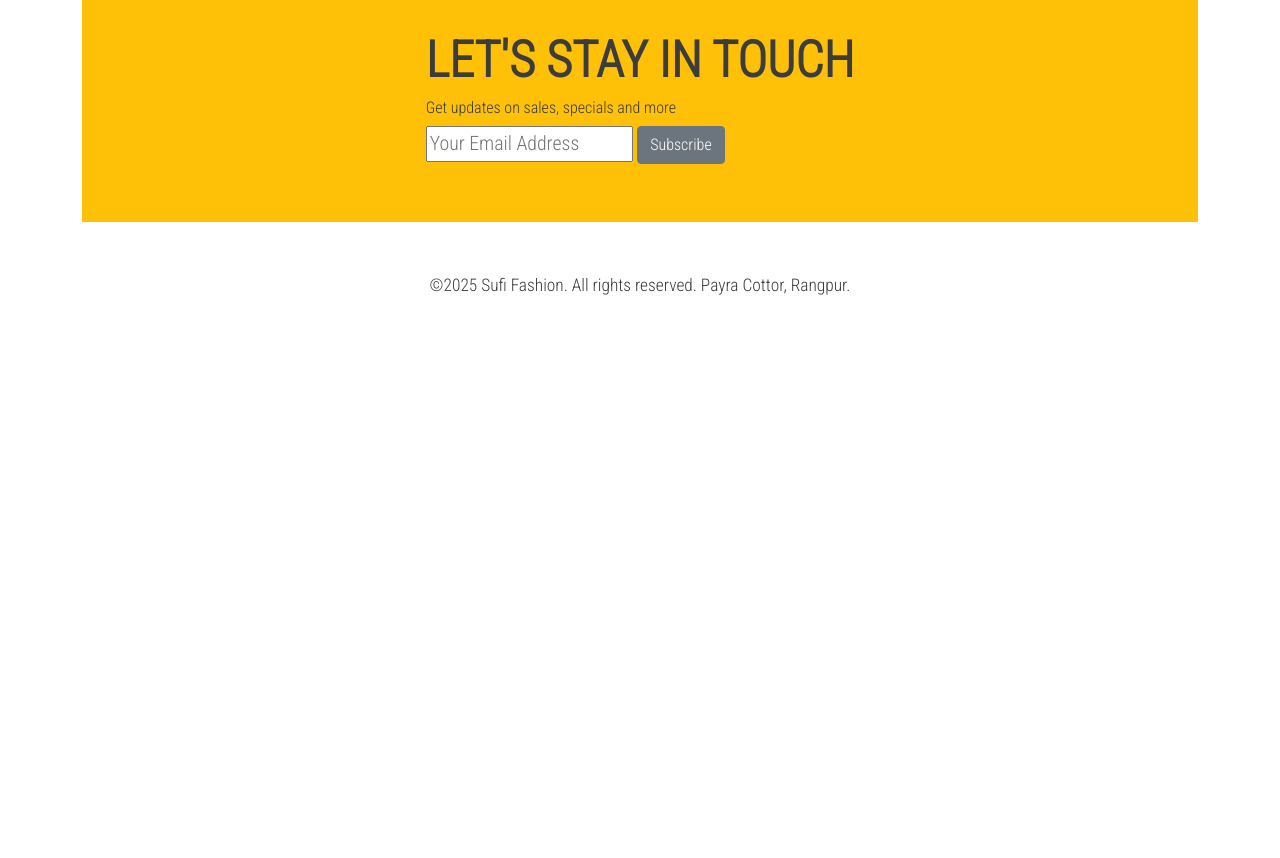
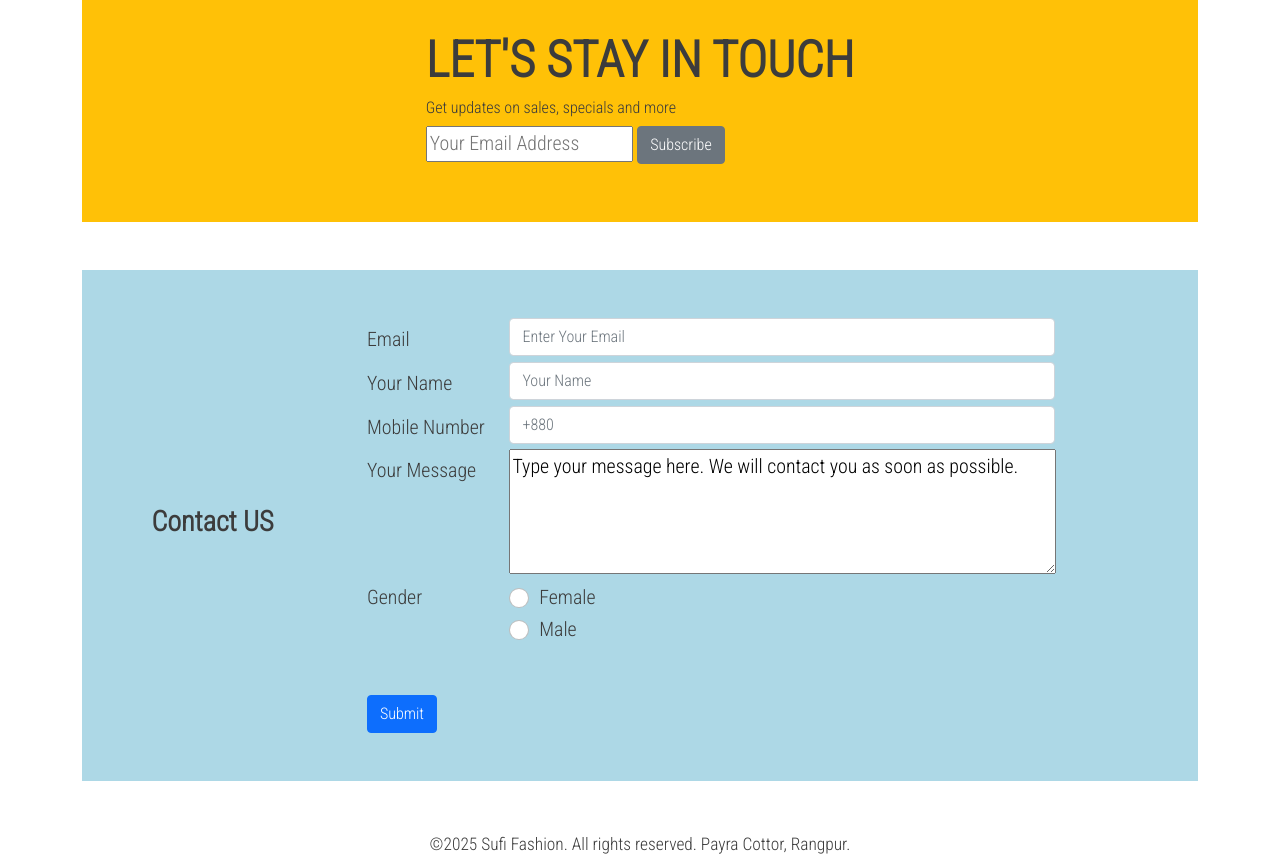
Before and after one commit to coderMojnu/sufi-fashion, a plain HTML site: page index.html in a window 1280 px wide. Shown: the part 2740-3598 px from the top of the page. Before the commit the page ends 3040 px from the top, so only its background shows below. Drawn offline with Linux system fonts and the light colour scheme.

Commit message:
Complete desktop design

```diff
--- a/css/style.css
+++ b/css/style.css
@@ -80,3 +80,7 @@ h3, h4 {
     background-color: white;
     border: 0;
 }
+.form-area {
+
+    background-color: lightblue;
+}
--- a/index.html
+++ b/index.html
@@ -118,7 +118,7 @@
                 <div class="col">
                     <div class="card jacket-card h-100 shaddow">
                         <div class="img-div d-flex justify-content-center align-items-center">
-                            <img src="img/m-jacket-1.png" class="card-img-top card-image" alt="A Women Jacket">
+                            <img src="img/m-jacket-1.png" class="card-img-top card-image" alt="A Man Jacket">
                         </div>
                         <div class="card-body">
                             <h3 class="card-title">Snowboard Jacket Men's</h3>
@@ -135,7 +135,7 @@
                 <div class="col">
                     <div class="card jacket-card h-100 shaddow">
                         <div class="img-div d-flex justify-content-center align-items-center">
-                            <img src="img/m-jacket-2.png" class="card-img-top card-image" alt="A Women Jacket">
+                            <img src="img/m-jacket-2.png" class="card-img-top card-image" alt="A Man Jacket">
                         </div>
                         <div class="card-body">
                             <h3 class="card-title">Man Leather Jacket</h3>
@@ -152,7 +152,7 @@
                 <div class="col">
                     <div class="card jacket-card h-100 shaddow">
                         <div class="img-div d-flex justify-content-center align-items-center">
-                            <img src="img/m-jacket-3.png" class="card-img-top card-image" alt="A Women Jacket">
+                            <img src="img/m-jacket-3.png" class="card-img-top card-image" alt="A Man Jacket">
                         </div>
                         <div class="card-body">
                             <h3 class="card-title">Man Casual Jackets</h3>
@@ -214,6 +214,64 @@
                 <button class="btn btn-secondary">Subscribe</button>
             </div>
         </section>
+        <section class="form-area mt-5" id="contact-us">
+            <form>
+                <div class="row">
+                    <div class="col-md-3 d-flex justify-content-center align-items-center">
+                        <h3>Contact US</h3>
+                    </div>
+                    <div class="col-md-9 mt-5">
+                        <div class="form-group row">
+                            <label for="Email" class="col-sm-2 col-form-label">Email</label>
+                            <div class="col-sm-8">
+                                <input type="email" class="form-control" id="Email" placeholder="Enter Your Email">
+                            </div>
+                        </div>
+                        <div class="form-group row">
+                            <label for="inputName" class="col-sm-2 col-form-label">Your Name</label>
+                            <div class="col-sm-8">
+                                <input type="text" class="form-control" id="inputName" placeholder="Your Name">
+                            </div>
+                        </div>
+                        <div class="form-group row">
+                            <label for="mobileNumber" class="col-sm-2 col-form-label">Mobile Number</label>
+                            <div class="col-sm-8">
+                                <input type="tel" class="form-control" id="mobileNumber" placeholder="+880">
+                            </div>
+                        </div>
+                        <div class="form-group row">
+                            <label for="message" class="col-sm-2 col-form-label">Your Message</label>
+                            <div class="col-sm-8">
+                                <textarea id="message" name="message" rows="4"
+                                    cols="58">Type your message here. We will contact you as soon as possible.</textarea>
+                            </div>
+                        </div>
+                        <fieldset class="form-group">
+                            <div class="row">
+                                <legend class="col-form-label col-sm-2 pt-0">Gender</legend>
+                                <div class="col-sm-10">
+                                    <div class="form-check">
+                                        <input class="form-check-input" type="radio" name="gender" id="female"
+                                            value="option1">
+                                        <label class="form-check-label" for="female">Female</label>
+                                    </div>
+                                    <div class="form-check">
+                                        <input class="form-check-input" type="radio" name="gender" id="male"
+                                            value="option2">
+                                        <label class="form-check-label" for="male">Male</label>
+                                    </div>
+                                </div>
+                            </div>
+                        </fieldset>
+                        <div class="form-group row mt-5 mb-5">
+                            <div class="col-sm-10">
+                                <button type="submit" class="btn btn-primary">Submit</button>
+                            </div>
+                        </div>
+                    </div>
+                </div>
+            </form>
+        </section>
     </main>
     <footer class="text-center mt-5">
         <small>©2025 Sufi Fashion. All rights reserved. Payra Cottor, Rangpur.</small>
```
